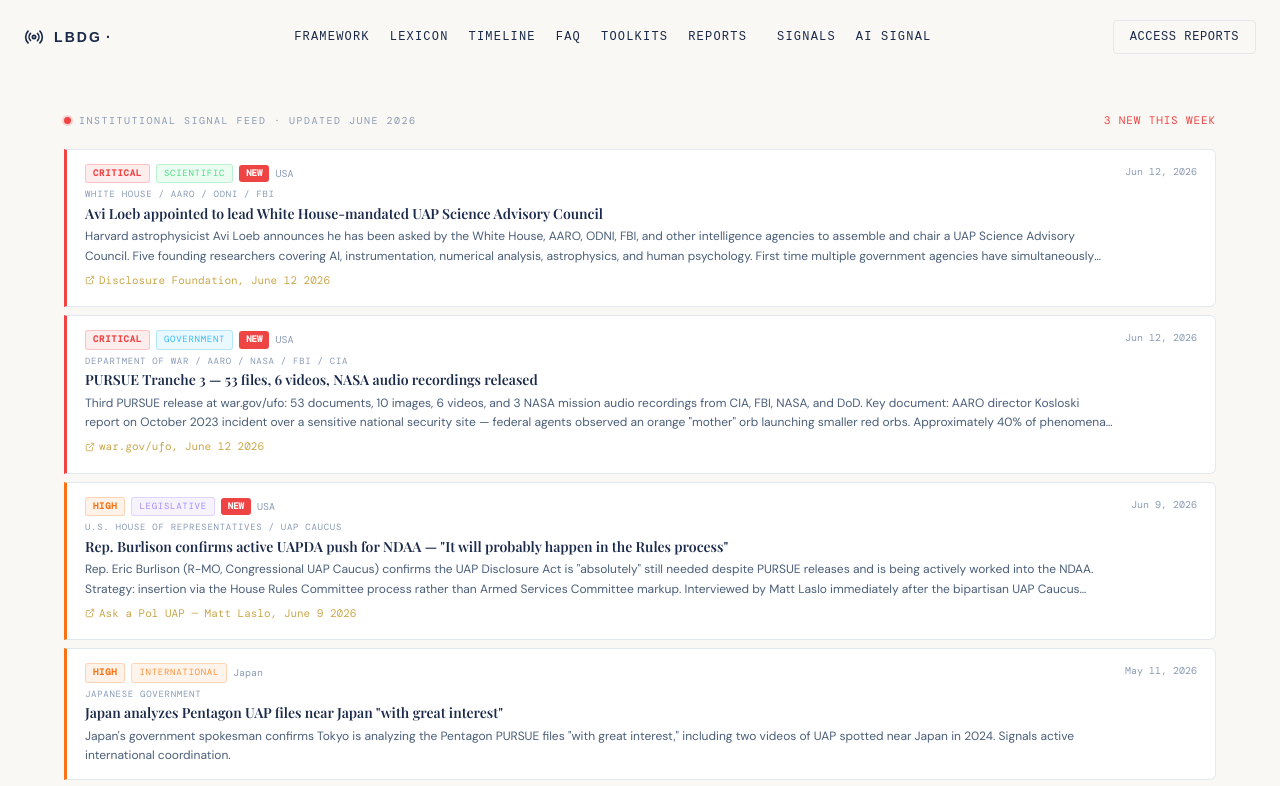
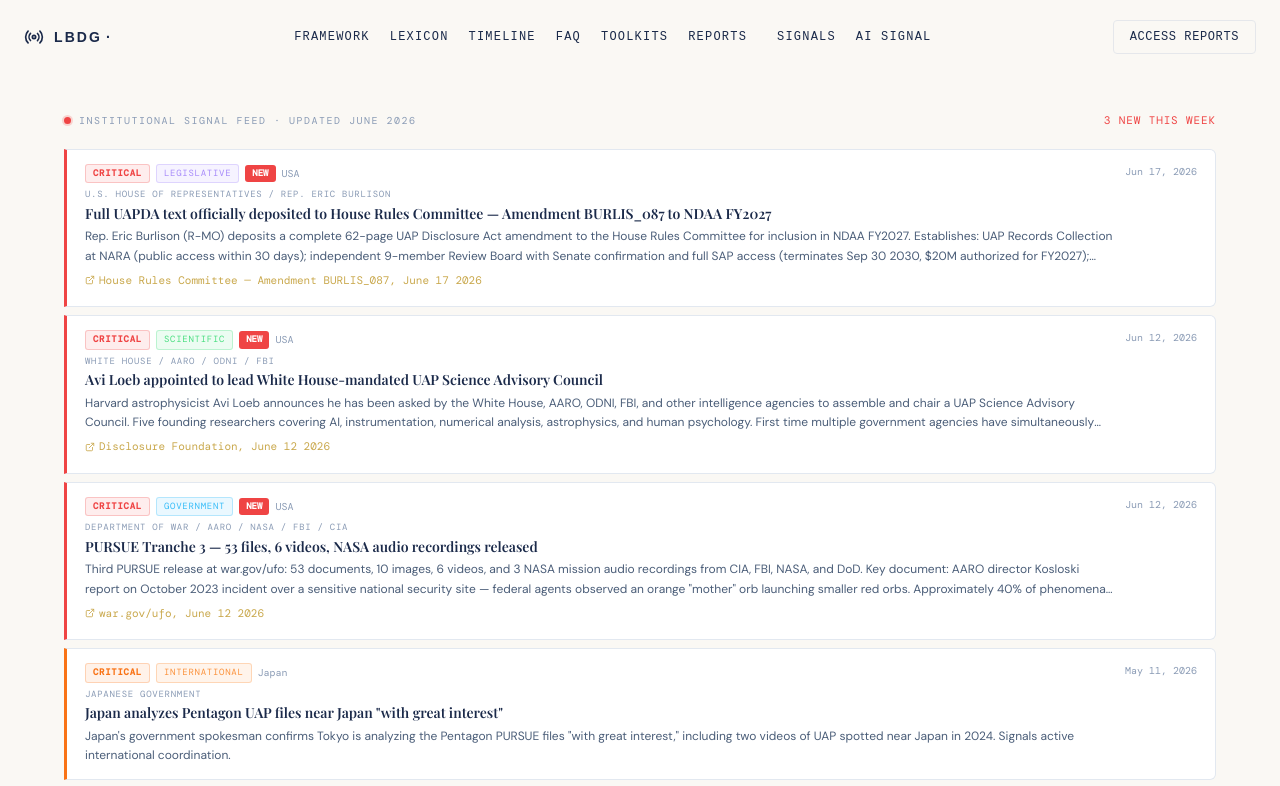
Before and after one commit to lbdgGit/DisclosureHub, a Next.js app in the folder disclosure-hub-starter/: page /signals in a window 1280 px wide. Shown: the top 786 px of the page. Built offline with nearby package versions, Linux system fonts and the light colour scheme; a web font is replaced by a local one.

Commit message:
Update signals.ts

```diff
--- a/disclosure-hub-starter/data/signals.ts
+++ b/disclosure-hub-starter/data/signals.ts
@@ -119,19 +119,19 @@ export const SIGNALS: Signal[] = [
     strength: 'critical',
   },
 
-  // ─── HIGH ─────────────────────────────────────────────────────────────────
+  // ─── CRITICAL ─────────────────────────────────────────────────────────────────
 
   {
     id: 'burlison-uapda-2026',
-    date: '2026-06-09',
-    institution: 'U.S. House of Representatives / UAP Caucus',
+    date: '2026-06-17',
+    institution: 'U.S. House of Representatives / Rep. Eric Burlison',
     country: 'USA',
-    title: 'Rep. Burlison confirms active UAPDA push for NDAA — "It will probably happen in the Rules process"',
-    description: 'Rep. Eric Burlison (R-MO, Congressional UAP Caucus) confirms the UAP Disclosure Act is "absolutely" still needed despite PURSUE releases and is being actively worked into the NDAA. Strategy: insertion via the House Rules Committee process rather than Armed Services Committee markup. Interviewed by Matt Laslo immediately after the bipartisan UAP Caucus Capitol press conference where David Grusch cited the 1971 Australian NAA intelligence document.',
+    title: 'Full UAPDA text officially deposited to House Rules Committee — Amendment BURLIS_087 to NDAA FY2027',
+    description: 'Rep. Eric Burlison (R-MO) deposits a complete 62-page UAP Disclosure Act amendment to the House Rules Committee for inclusion in NDAA FY2027. Establishes: UAP Records Collection at NARA (public access within 30 days); independent 9-member Review Board with Senate confirmation and full SAP access (terminates Sep 30 2030, $20M authorized for FY2027); eminent domain authority over recovered non-human technologies and biologics held by private entities; 25-year maximum classification ceiling; absolute prohibition on destruction or reclassification of UAP records. Formally repeals and supersedes the weaker NDAA FY2024 version. Codifies legal definitions of NHI, Technologies of Unknown Origin, and UAP in federal law.',
     category: 'legislative',
-    strength: 'high',
-    sourceLabel: 'Ask a Pol UAP — Matt Laslo, June 9 2026',
-    sourceUrl: 'https://www.askapoluaps.com/p/burlison-uapda-still-needed-ndaa',
+    strength: 'critical',
+    sourceLabel: 'House Rules Committee — Amendment BURLIS_087, June 17 2026',
+    sourceUrl: 'https://amendments-rules.house.gov/amendments/BURLIS_087_xml260618163721471.pdf',
     isNew: true,
   },
   {
@@ -300,11 +300,11 @@ export function getOverallSignalLevel(): { level: number; label: string; descrip
   if (critical >= 4) return {
     level: 4,
     label: 'PRE-DISCLOSURE',
-    description: 'DVI 6.2 — Science Council mandated + active declassification + financial sector pricing'
+    description: 'DVI 6.5 — Science Council mandated + active declassification + financial sector pricing'
   };
   if (critical >= 3) return {
     level: 4,
-    label: 'ELEVATED',
+    label: 'CRITICAL',
     description: 'Multiple critical institutional signals — active disclosure process underway'
   };
   if (critical >= 1) return {
@@ -340,7 +340,7 @@ export const CATEGORY_CONFIG: Record<SignalCategory, { color: string; bg: string
 
 export const STRENGTH_CONFIG: Record<SignalStrength, { label: string; color: string; dot: string }> = {
   critical: { label: 'CRITICAL', color: '#EF4444', dot: '#EF4444' },
-  high:     { label: 'HIGH',     color: '#F97316', dot: '#F97316' },
+  high:     { label: 'CRITICAL',     color: '#F97316', dot: '#F97316' },
   medium:   { label: 'MEDIUM',   color: '#EAB308', dot: '#EAB308' },
   low:      { label: 'LOW',      color: '#6B7280', dot: '#6B7280' },
 };
```
